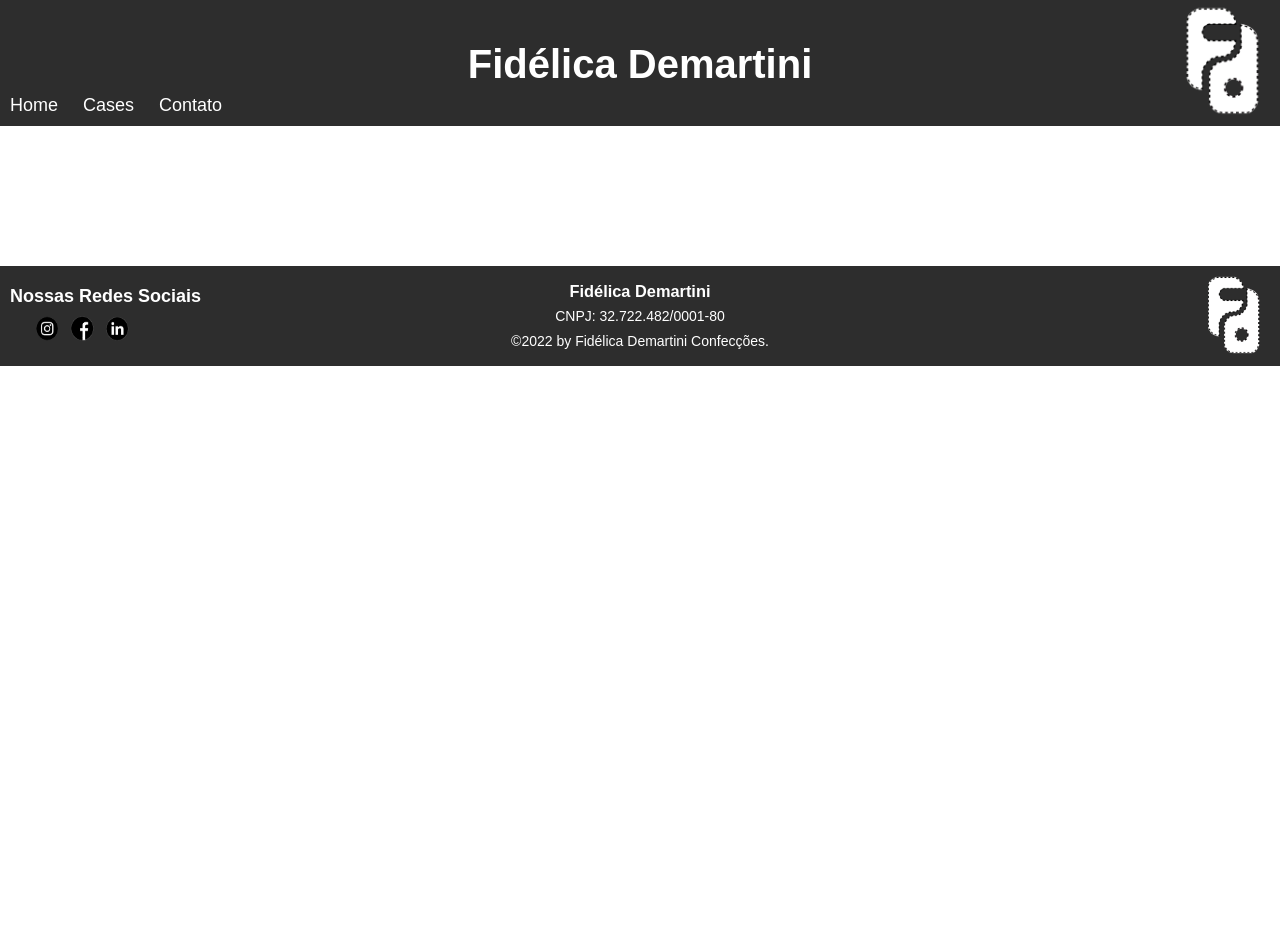
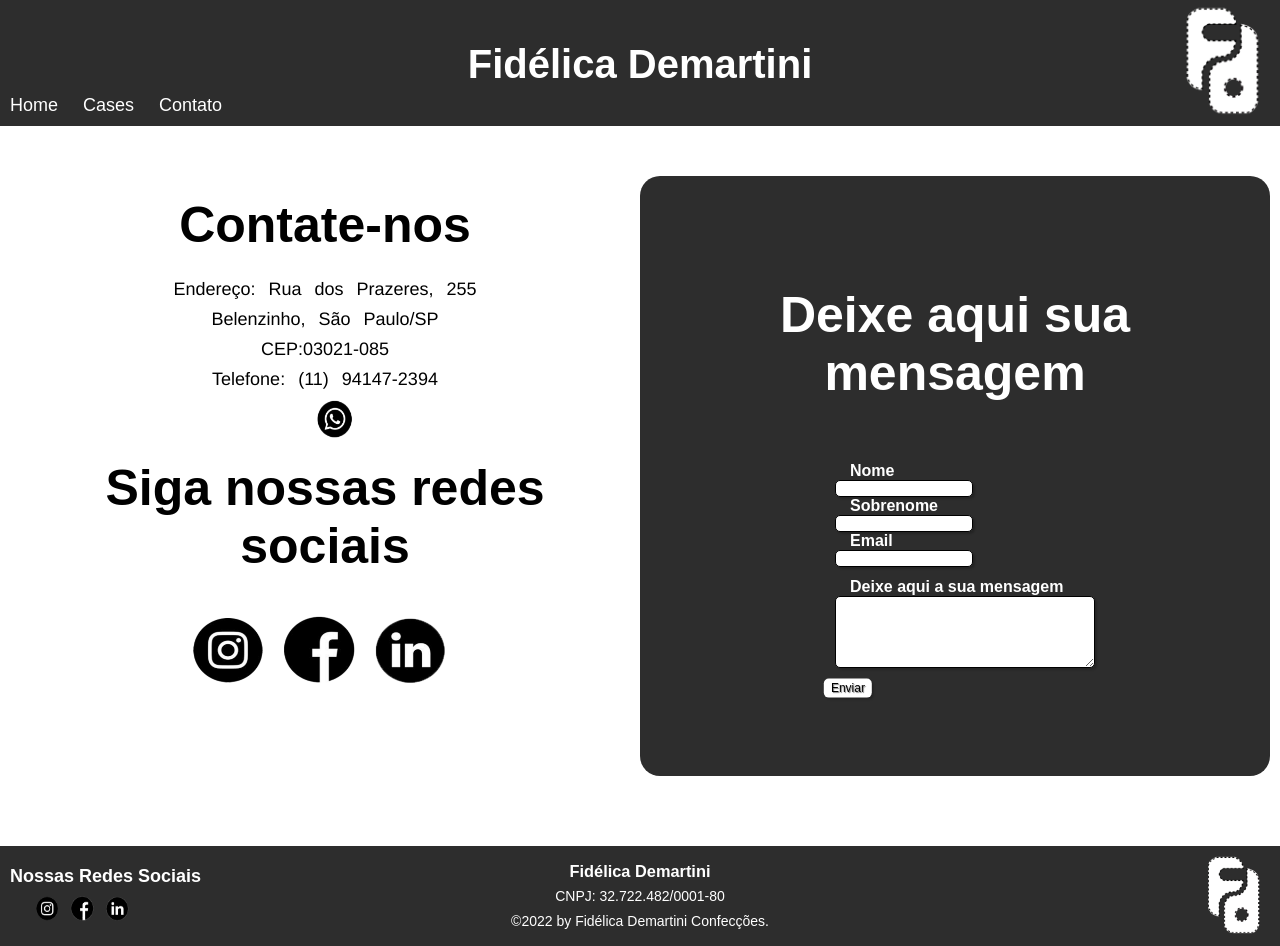
Before and after one commit to gianluccaagostini/portfolioFidelica, a plain HTML site: page Site/contato.html in a window 1280 px wide. Before the commit the page ends 800 px from the top, so only its background shows below. Drawn offline with Linux system fonts and the light colour scheme; a web font is replaced by a local one.

Commit message:
Tela de contato finalizada

```diff
--- a/Site/contato.html
+++ b/Site/contato.html
@@ -36,7 +36,50 @@
         </div>
     </div>
     <div class="content">
-        <h2></h2>
+        <div class="contato">
+            <h2>Contate-nos</h2>
+            <p> Endereço: Rua dos Prazeres, 255<br>
+                Belenzinho, São Paulo/SP<br>
+                CEP:03021-085<br>
+                Telefone: (11) 94147-2394</p>
+                <img src="./imagens/whatsapp.png">
+            <div class="redessociaiscontato">
+            <h2>Siga nossas redes sociais</h2>
+                <img src="./imagens/instagram.png">
+                <img src="./imagens/facebook.png">
+                <img src="./imagens/pinterest.png">
+            </div>
+        </div>
+        <div class="form">
+            <h2>Deixe aqui sua mensagem</h2>
+            <form>
+                    <div class="campo">
+                        <label for="nome"><strong>Nome</strong></label>
+                        <input type="text" name="nome" id="nome" required>
+                    </div>
+
+                    <div class="campo">
+                        <label for="sobrenome"><strong>Sobrenome</strong></label>
+                        <input type="text" name="sobrenome" id="sobrenome" required>
+                    </div>
+                </fieldset>
+
+                <div class="campo">
+                    <label for="email"><strong>Email</strong></label>
+                    <input type="email" name="email" id="email" required>
+                </div>
+
+                <div class="campo">
+                    <br>
+                    <label for="experiencia"><strong>Deixe aqui a sua mensagem </strong></label>
+                    <textarea rows="6" style="width: 26em" id="mensagem" name="mensagem"></textarea>
+                </div>
+
+                <button class="botao" type="submit" onsubmit="">Enviar</button>
+
+            </form>
+
+        </div>
     </div>
     <footer>
         <img src="./imagens/LOGO_FIDELICA_png.png">
--- a/Site/style.css
+++ b/Site/style.css
@@ -12,7 +12,7 @@ body {
     background-color: hsl(0, 0%, 100%);
 }
 
-/*--------------------------------------------- Cabeçalho------------------------------------------------------- */
+/*------------------------------------------------- Cabeçalho------------------------------------------------------- */
 
 .cabecalho {
     display: flex;
@@ -72,7 +72,7 @@ body {
     padding: 10px;
 }
 
-/*---------------------------------Sub menu----------------------------------------------------*/
+/*---------------------------------------------------Sub menu----------------------------------------------------*/
 
 .dpmenu ul ul{
     width:200%;
@@ -105,12 +105,12 @@ body {
 }
 
 
-/*---------------------------------------------------------- fim cabeçalho --------------------------------------*/
+/*------------------------------------------------------ fim cabeçalho --------------------------------------*/
 
 .content {
-    margin-top: 50px;
-    padding: 20px;
-    display: block;
+    margin-top: 40px;
+    padding: 10px;
+    display: flex;
     justify-content: space-between;
     height: 100%;
     width: 100%;
@@ -121,7 +121,152 @@ body {
     align-items: center;
     font-size: 40px;
     text-align: center;
+}
+.contato {
+    display: block ;
+    width: 50%;
+    height: 600px;
+}
 
+.contato img {
+    left: 300px;
+    display: flex;
+    width:100%;
+    border-radius: 20px;
+    margin: 5px;
+    position: relative;
+    height: 40px;
+    width: 40px;
+
+}
+.contato h2 {
+    color:hsl(0, 0%, 0%);
+    align-items: center;
+    font-size: 50px;
+    text-align: center;
+    padding: 20px;
+}
+
+.contato p {
+    color:hsl(0, 0%, 0%);
+    font-family: Helvetica;
+    font-style: normal;
+    line-height: 30px;
+    word-spacing: 8px;
+    width: 100%;
+    position: relative;
+    align-items: center;
+    font-size: 18px;
+    text-align: center;
+}
+
+.redessociaiscontato {
+    position: relative;
+    width: 100%px;
+    height: 50%px;
+    margin: 5px;
+    margin-top: 10px;
+    left: 0px;
+    display: block;
+    align-items: center;
+    justify-content: center;
+}
+
+.redessociaiscontato h2 {
+    position: relative;
+    width:100%;
+    color:hsl(0, 0%, 0%);
+    align-items: center;
+    font-size: 50px;
+    text-align: center;
+    justify-content: center;
+    padding: 10px;
+}
+
+.redessociaiscontato img {
+    position: relative;
+    width: 80px;
+    height: 70px;
+    margin: 4px;
+    left: 170px;
+    margin-top: 30px;
+    display: inline-block;
+}
+
+.form {
+    display: block ;
+    width: 50%;
+    height: 600px;
+    border-radius: 20px;
+    background-color:#2d2d2d;
+    margin-bottom: 1em;
+
+}
+
+.form h2 {
+    position: relative;
+    width:100%;
+    color:hsl(0, 0%, 100%);
+    align-items: center;
+    font-size: 50px;
+    text-align: center;
+    justify-content: center;
+    padding: 10px;
+    margin-top: 100px;
+    margin-bottom: 50px;
+}
+
+.form label {
+    left: 200px;
+    color:hsl(0, 0%, 100%);
+    font-style: normal;
+    word-spacing: 0px;
+    width: 100%;
+    position: relative;
+    align-items: center;
+    font-size: 16px;
+    text-align: justify;
+    padding: 10px;
+}
+
+.form input[type="text"], .form input[type="email"], .form textarea {
+    padding: 0.2em;
+    left: 195px;
+    position: relative;
+    width: 25   0px;
+    border: 1px solid #000000;
+    box-shadow: 2px 2px 2px rgba(0,0,0,0.2);
+    display: block;
+    text-align: center;
+    justify-content: center;
+    color:#000
+}
+
+.botao {
+    font-size: 1.2em;
+    background: #ffffff;
+    border: 0;
+    margin-bottom: 1em;
+    color: #000000;
+    padding: 0.2em 0.6em;
+    box-shadow: 2px 2px 2px rgba(0,0,0,0.2);
+    text-shadow: 1px 1px 1px rgba(0,0,0,0.5);
+    position: relative;
+    top: 50%;
+    left: 33%;
+    margin-top: 20px;
+    transform: translate(-50%, -50%)
+}
+
+.botao:hover {
+    background: #c2c2c2;
+    box-shadow: inset 2px 2px 2px rgba(0,0,0,0.2);
+    text-shadow: none;
+}
+
+
+.botao{
+    cursor: pointer;
 }
 
 .card {
@@ -419,3 +564,10 @@ footer img {
 .infos h3 {
     margin-top: 10px;
 }
+
+input, select, textarea, button {
+    font-family: sans-serif;
+    font-size: 1em;
+    color: #59429d;
+    border-radius: 5px;
+}
```
Also changed, not shown: Site/imagens/whatsapp.png (added).
